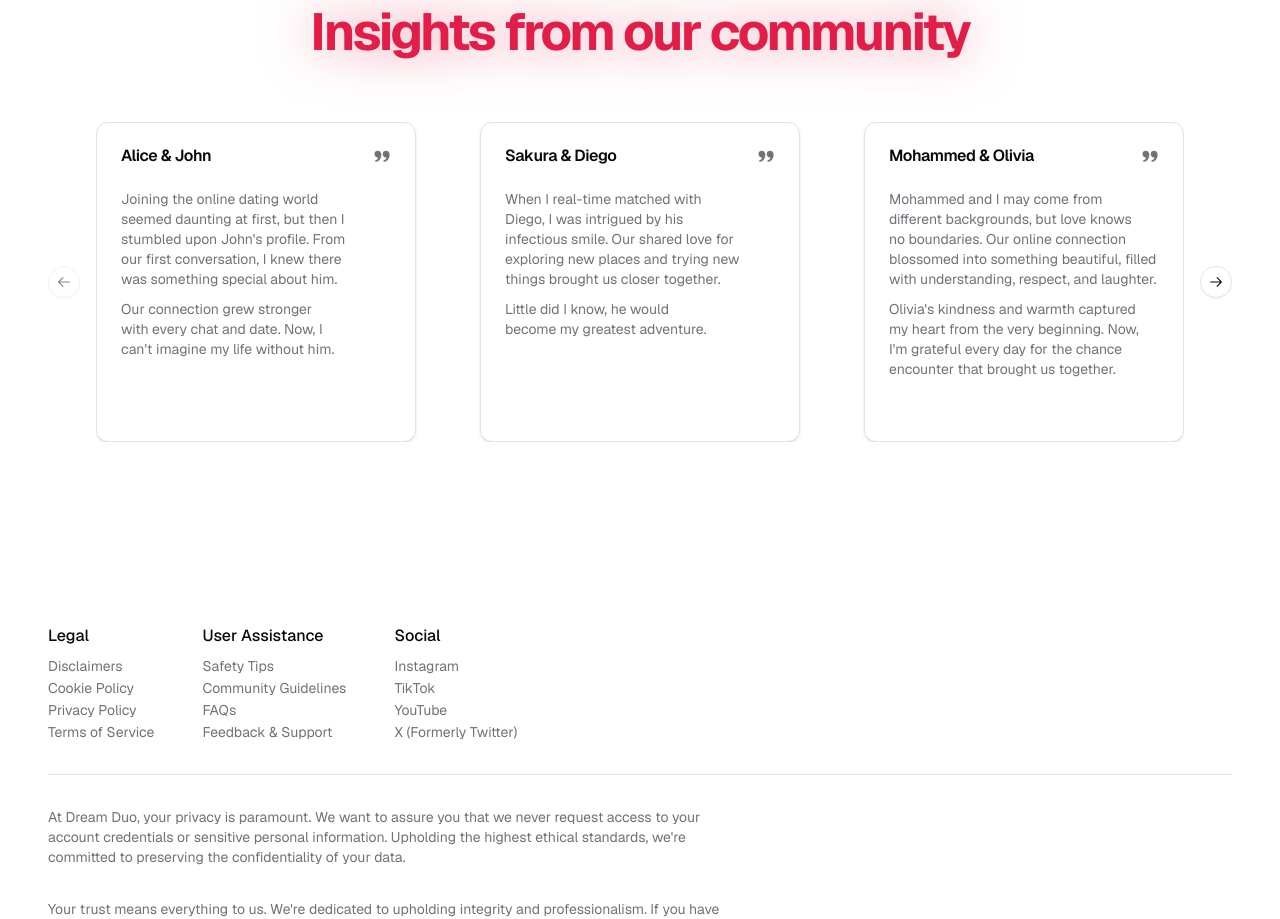
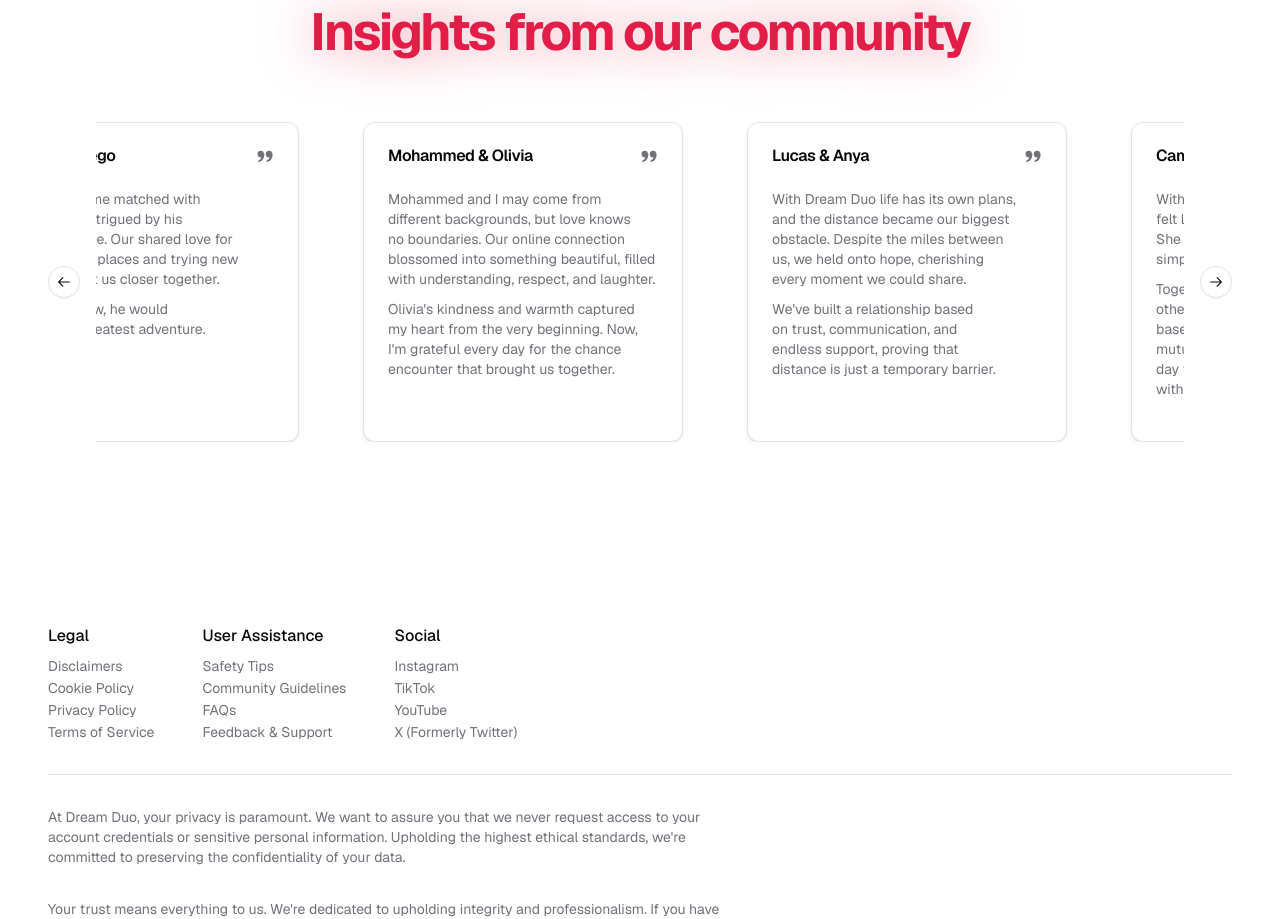
Before and after one commit to AgusjkDev/dream-duo, a Next.js app: page / in a window 1280 px wide. Shown: the part 1840-2759 px from the top of the page. Built offline with nearby package versions, Linux system fonts and the light colour scheme.

Commit message:
add testimonials carousel autoplay

```diff
--- a/package.json
+++ b/package.json
@@ -16,6 +16,7 @@
         "@radix-ui/react-slot": "1.0.2",
         "class-variance-authority": "0.7.0",
         "clsx": "2.1.0",
+        "embla-carousel-autoplay": "8.0.0",
         "embla-carousel-react": "8.0.0",
         "geist": "1.2.2",
         "next": "14.1.4",
--- a/src/app/(marketing)/_components/testimonials.tsx
+++ b/src/app/(marketing)/_components/testimonials.tsx
@@ -1,3 +1,7 @@
+"use client";
+
+import Autoplay from "embla-carousel-autoplay";
+
 import {
     Carousel,
     CarouselContent,
@@ -70,7 +74,10 @@ const TESTIMONIALS = [
 export default function Testimonials() {
     return (
         <SectionLayout title="Insights from our community">
-            <Carousel className="w-[72.5%] max-w-xs xl:w-full xl:max-w-[1088px]">
+            <Carousel
+                className="w-[72.5%] max-w-xs xl:w-full xl:max-w-[1088px]"
+                plugins={[Autoplay({ delay: 3000 })]}
+            >
                 <CarouselPrevious />
 
                 <CarouselContent className="-ml-8 xl:-ml-16">
```
